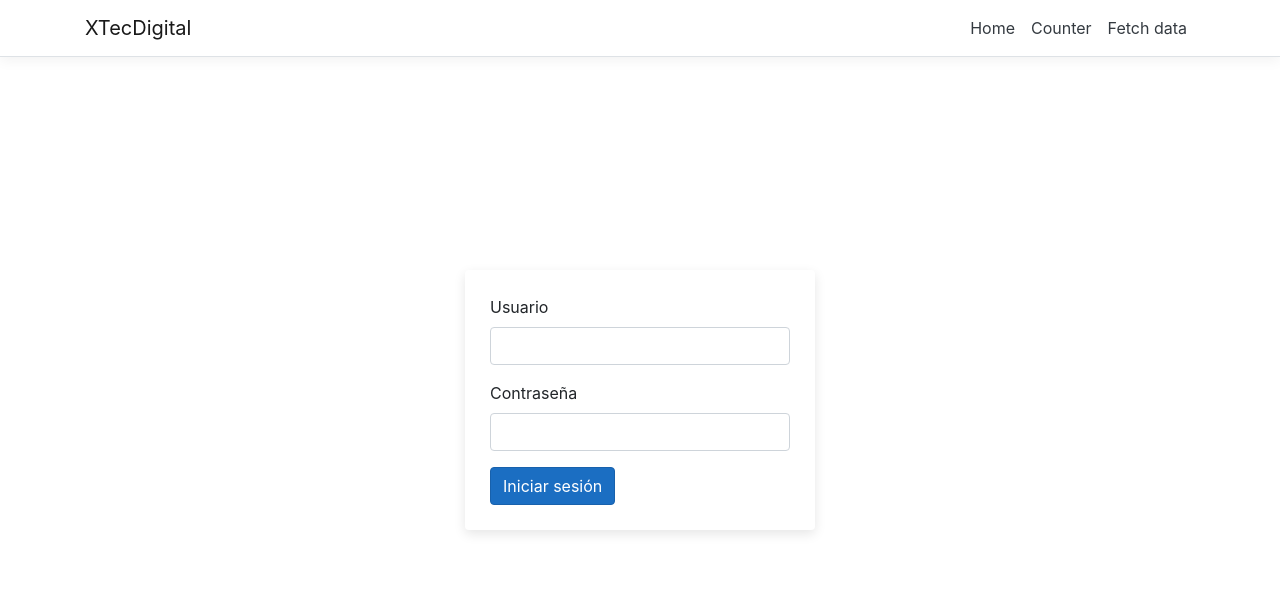
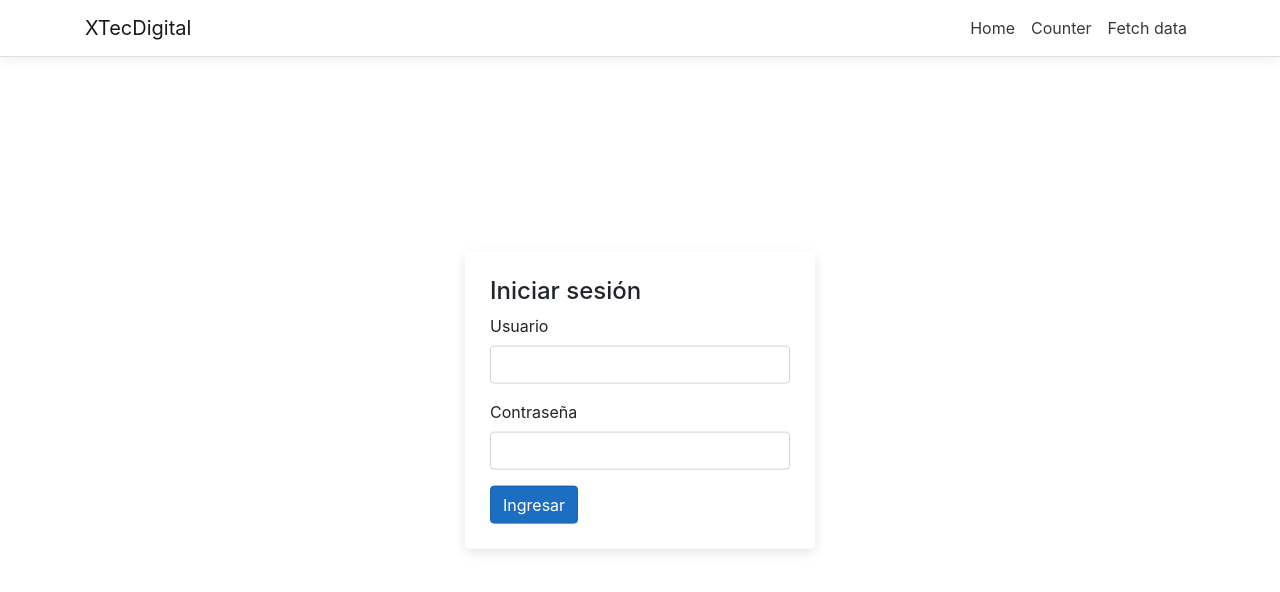
Before and after one commit to Marlon-vc/XTecDigital, an Angular app in the folder XTecDigital/ClientApp/: page / in a window 1280 px wide. Shown: the top 592 px of the page. Built offline with nearby package versions, Linux system fonts and the light colour scheme.

Commit message:
Agregado título a modal de login

```diff
--- a/XTecDigital/ClientApp/src/app/login/login.component.html
+++ b/XTecDigital/ClientApp/src/app/login/login.component.html
@@ -1,5 +1,6 @@
 <div class="container">
     <form action="#" method="POST">
+        <h4>Iniciar sesión</h4>
         <div class="form-group">
             <label for="user">Usuario</label>
             <input type="text" name="user" id="user" class="form-control">
@@ -8,6 +9,6 @@
             <label for="pass">Contraseña</label>
             <input type="password" name="pass" id="pass" class="form-control">
         </div>
-        <button class="btn btn-primary" (click)="logIn()">Iniciar sesión</button>
+        <button class="btn btn-primary" (click)="logIn()">Ingresar</button>
     </form>
 </div>
```
